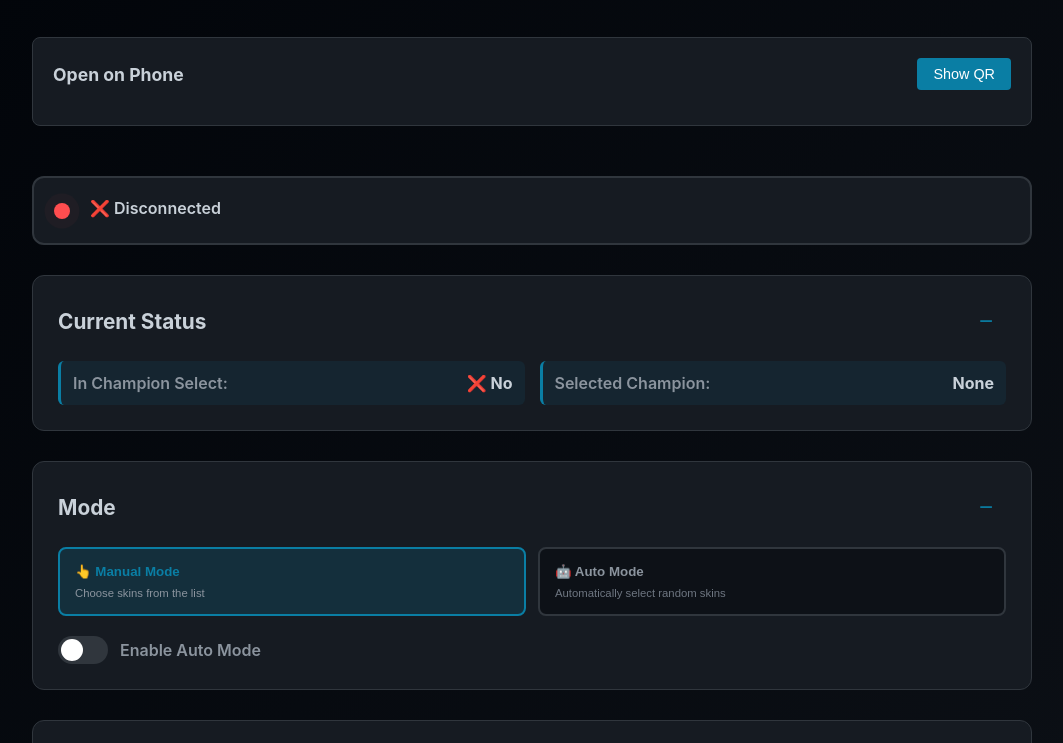
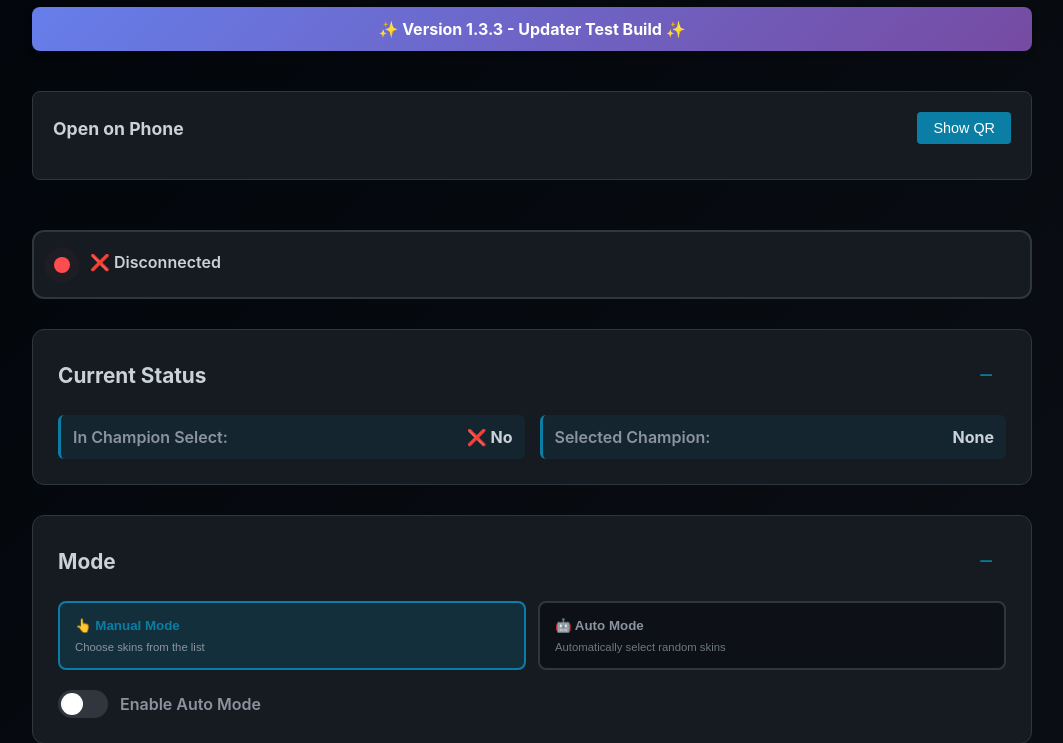
Before and after one commit to tg-tjmitchell/skin-selector, a website with bundled scripts: page src/renderer/index.html in a window 1280 px wide. Shown: the part 103-846 px from the top of the page, without its empty margins (108-1171 px from the left). Built offline with nearby package versions, Linux system fonts and the light colour scheme; no server answers.

Commit message:
chore: bump version to 1.3.3 for updater test

```diff
--- a/package.json
+++ b/package.json
@@ -1,6 +1,6 @@
 {
   "name": "league-skin-selector",
-  "version": "1.3.2",
+  "version": "1.3.3",
   "type": "commonjs",
   "description": "League of Legends skin selector using LCU API",
   "main": "dist/main/electron-main.js",
--- a/src/renderer/index.html
+++ b/src/renderer/index.html
@@ -11,6 +11,9 @@
         <div class="header">
             <h1>🎮 League Skin Selector</h1>
             <p class="subtitle">Automatically select your favorite skins in champion select</p>
+            <div style="background: linear-gradient(135deg, #667eea 0%, #764ba2 100%); color: white; padding: 12px; border-radius: 8px; margin-top: 10px; text-align: center; font-weight: bold; box-shadow: 0 4px 6px rgba(0,0,0,0.1);">
+                ✨ Version 1.3.3 - Updater Test Build ✨
+            </div>
         </div>
 
         <div class="content">
```
